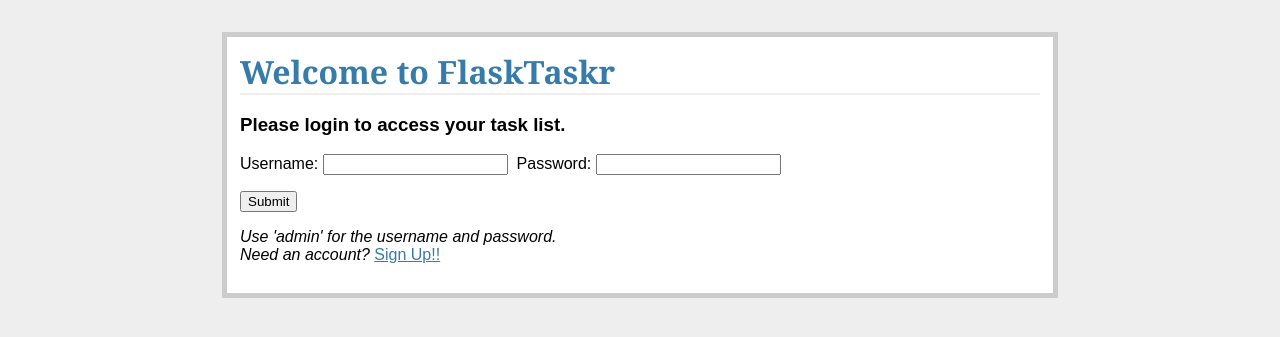
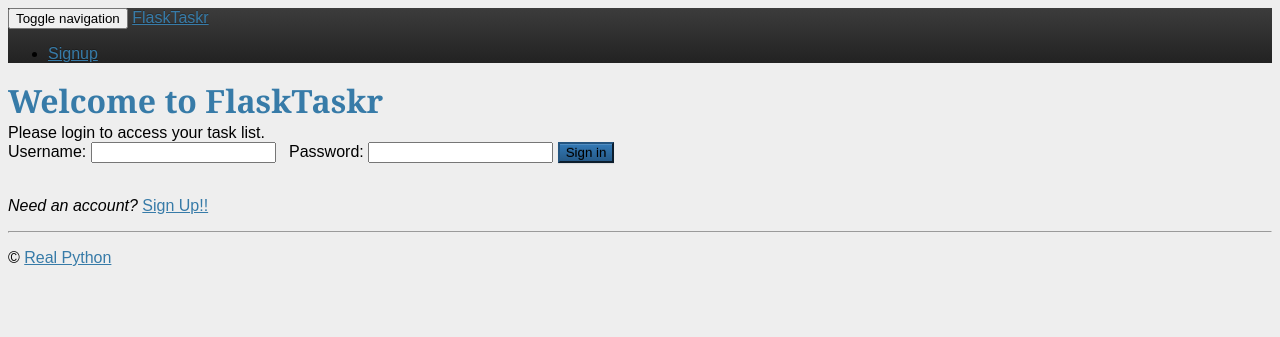
Before and after one commit to lukewrites/RealPython, a Flask app: page / in a window 1280 px wide. Shown: the top 337 px of the page. Run offline with Flask 2, Linux system fonts and the light colour scheme; some libraries are stand-ins or nearby versions.

Commit message:
adding bootstrap (p 169)

```diff
--- a/FlaskTaskr/app/templates/login.html
+++ b/FlaskTaskr/app/templates/login.html
@@ -1,11 +1,13 @@
 {% extends "template.html" %}
 {% block content %}
     <h1>Welcome to FlaskTaskr</h1>
-    <h3>Please login to access your task list.</h3>
-    <form method="POST" action="/">
-        <p>{{ form.name.label }}: {{ form.name }}&nbsp;&nbsp;{{ form.password.label }}: {{ form.password }}</p>
-        <input type="submit" value="Submit">
+    <form class="form-signin" role="form" method="post" action="">
+        <div class="lead">Please login to access your task list.</div>
+        {{ form.name.label }}: {{ form.name }}&nbsp;&nbsp;
+        {{ form.password.label }}: {{ form.password }}
+        <button class="btn btn-lg btn-primary" type="submit">Sign in</button>
+        <br />
+        <br />
+        <p><em>Need an account? </em><a href="/register">Sign Up!!</a></p>
     </form>
-    <p><em>Use 'admin' for the username and password.</em>
-    <br /><em>Need an account? </em><a href="/register">Sign Up!!</a></p>
 {% endblock %}
--- a/FlaskTaskr/app/templates/template.html
+++ b/FlaskTaskr/app/templates/template.html
@@ -1,11 +1,41 @@
 <!DOCTYPE html>
 <html>
     <head>
+        <meta charset="utf-8">
+        <meta http-equiv="X-UA-COMPATIBLE" content="IE=edge">
+        <meta name="viewport" content="width=device-width, initial-scale=1">
+        <meta name="description" content="">
+        <meta name="author" content="">
         <title>Welcome to FlaskTaskr!!</title>
+        <!-- styles -->
+        <link href="{{ url_for('static', filename='css/bootstrap-theme.min.css') }}" rel="stylesheet">
         <link rel="stylesheet" href="{{ url_for('static', filename='css/styles.css') }}">
     </head>
     <body>
-        <div class="page">
+        <div class="navbar navbar-inverse navbar-fixed-top" role="navigation">
+            <div class="container">
+                <div class="navbar-header">
+                    <button type="button" class="navbar-toggle" data-toggle="collapse" data-target=".navbar-collapse">
+                        <span class="sr-only">Toggle navigation</span>
+                        <span class="icon-bar"></span>
+                        <span class="icon-bar"></span>
+                        <span class="icon-bar"></span>
+                    </button>
+                    <a class="navbar-brand" href="/">FlaskTaskr</a>
+                </div>
+                <div class="collapse navbar-collapse">
+                    <ul class="nav navbar-nav">
+                        {% if not session.logged_in %}
+                            <li><a href="/register/">Signup</a></li>
+                        {% else %}
+                            <li><a href="/logout/">Logout</a></li>
+                        {% endif %}
+                    </ul>
+                </div>
+            </div>
+        </div>
+        <div class="container">
+            <div class="content">
                 {% for message in get_flashed_messages() %}
                     <div class="flash">{{ message }}</div>
                     <br />
@@ -16,5 +46,12 @@
                 {% block content %}
                 {% endblock %}
             </div>
+        </div>
+        <div class="footer">
+            <hr>
+            <p>&copy; <a href="http://realpython.com">Real Python</a></p>
+        </div>
+        <script src="{{ url_for('static', filename='js/bootstrap.min.js') }}"></script>
+        <script src="http://code.jquery.com/jquery-1.10.2.min.js"></script>
     </body>
 </html>
```
Lines whose indentation alone changed are shown as unchanged.
